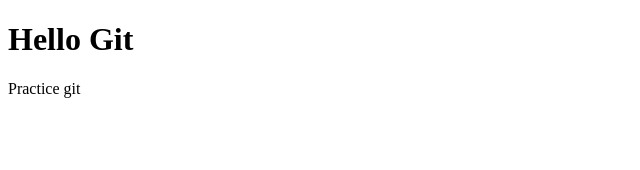
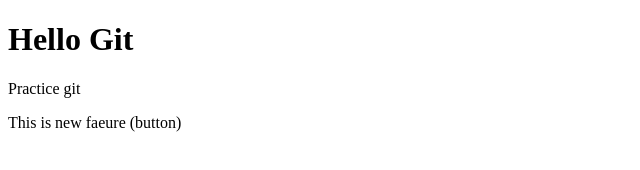
Before and after one commit to AbdulGhani963/Local-Git-Repository, a plain HTML site: page index.html in a window 1280 px wide. Shown: the whole page, without its empty margins (0-640 px from the left). Drawn offline with Linux system fonts and the light colour scheme.

```diff
--- a/index.html
+++ b/index.html
@@ -8,5 +8,6 @@
 <body>
     <h1>Hello Git</h1>
     <p>Practice git</p>
+    <p>This is new faeure (button)</p>
 </body>
 </html>
```
